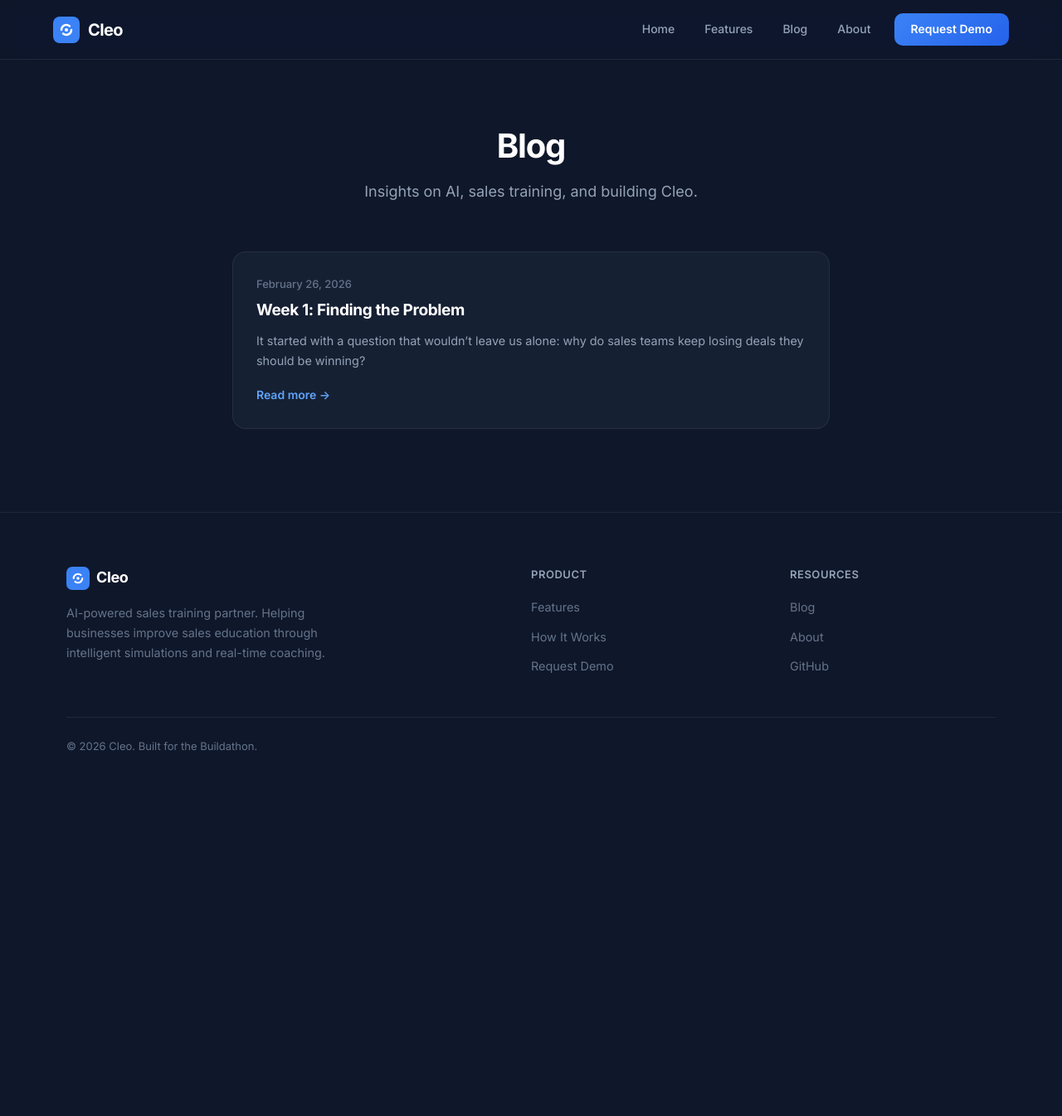
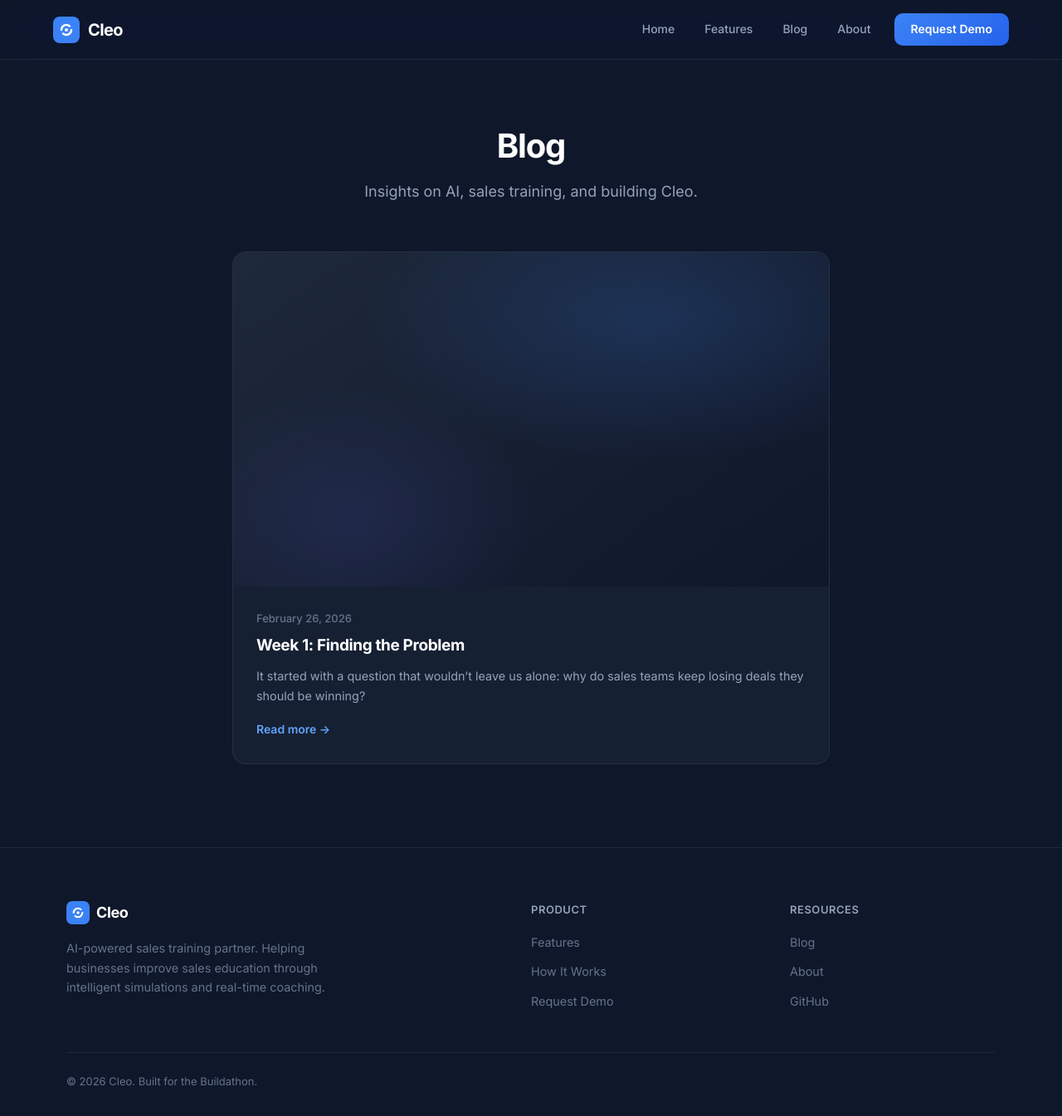
Before and after one commit to ebarronh/buildathon-mar-26, a Jekyll site: the page built from blog.md, in a window 1280 px wide and 1345 px high. Shown: the whole window at 83% size. Built offline with Jekyll 4.4.1, drawn with Linux system fonts in a browser that asks for light colours.

Commit message:
Always show hero image area — gradient placeholder when no image set

```diff
--- a/_layouts/blog.html
+++ b/_layouts/blog.html
@@ -11,13 +11,13 @@ layout: default
     <div class="blog-grid{% if site.posts.size > 1 %} blog-grid--multi{% endif %}">
       {% for post in site.posts %}
       <article class="blog-card">
-        {% if post.image %}
         <a href="{{ post.url | relative_url }}" class="blog-card__image-link">
-          <div class="blog-card__image">
-            <img src="{{ post.image | relative_url }}" alt="{{ post.title }}" loading="lazy">
+          <div class="blog-card__image{% unless post.image %} blog-card__image--placeholder{% endunless %}">
+            {% if post.image %}
+              <img src="{{ post.image | relative_url }}" alt="{{ post.title }}" loading="lazy">
+            {% endif %}
           </div>
         </a>
-        {% endif %}
         <div class="blog-card__content">
           <time class="blog-card__date" datetime="{{ post.date | date_to_xmlschema }}">{{ post.date | date: "%B %d, %Y" }}</time>
           <h2 class="blog-card__title">
--- a/assets/css/style.css
+++ b/assets/css/style.css
@@ -807,6 +807,13 @@ ul { list-style: none; }
 }
 
 
+.blog-card__image--placeholder {
+  background:
+    radial-gradient(ellipse 80% 70% at 70% 20%, rgba(59, 130, 246, 0.18) 0%, transparent 60%),
+    radial-gradient(ellipse 60% 80% at 20% 80%, rgba(99, 102, 241, 0.12) 0%, transparent 50%),
+    linear-gradient(145deg, #1e293b 0%, #0f172a 100%);
+}
+
 .blog-card__content {
   padding: 28px;
 }
@@ -888,6 +895,14 @@ ul { list-style: none; }
 .post__hero-image img {
   width: 100%;
   display: block;
+}
+
+.post__hero-image--placeholder {
+  aspect-ratio: 21 / 9;
+  background:
+    radial-gradient(ellipse 80% 70% at 70% 20%, rgba(59, 130, 246, 0.18) 0%, transparent 60%),
+    radial-gradient(ellipse 60% 80% at 20% 80%, rgba(99, 102, 241, 0.12) 0%, transparent 50%),
+    linear-gradient(145deg, #1e293b 0%, #0f172a 100%);
 }
 
 
```
Also changed, not shown: _layouts/post.html (+4 -4 lines).
